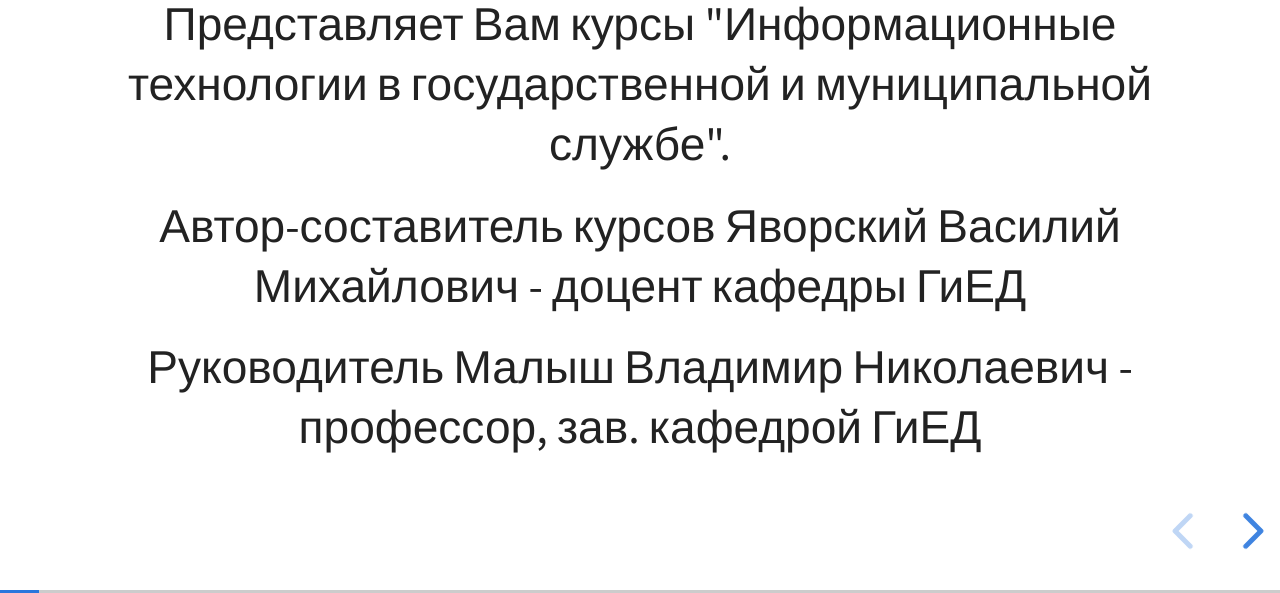
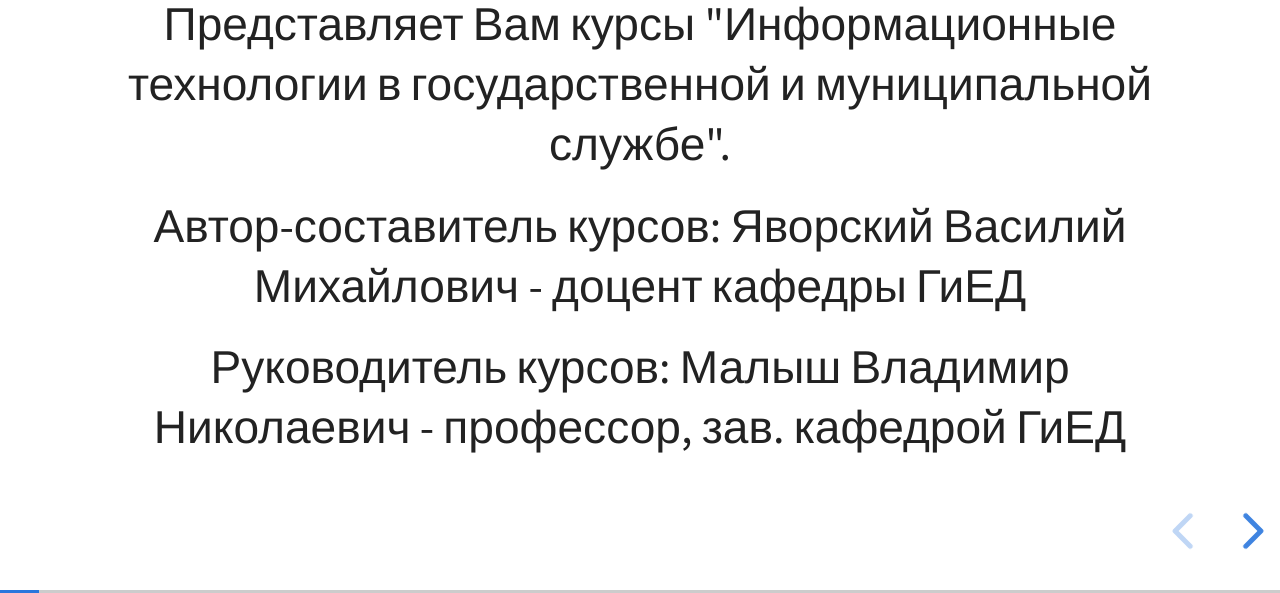
Before and after one commit to Vasilii1234/Vasilii1234.github.io, a plain HTML site: page index.html in a window 1280 px wide. Both pictures are taken after a click on the button "next slide". Shown: the part 207-800 px from the top of the page. Drawn offline with Linux system fonts and the light colour scheme.

Commit message:
Изменил цвет одного слайда. Изменил текст

```diff
--- a/index.html
+++ b/index.html
@@ -57,8 +57,8 @@
 					<p>
 						Представляет Вам курсы "Информационные технологии в государственной и муниципальной службе".
 					</p>
-                    <p>Автор-составитель курсов Яворский Василий Михайлович - доцент кафедры ГиЕД</p>
-                    <p>Руководитель Малыш Владимир Николаевич - профессор, зав. кафедрой ГиЕД</p>
+                    <p>Автор-составитель курсов: Яворский Василий Михайлович - доцент кафедры ГиЕД</p>
+                    <p>Руководитель курсов: Малыш Владимир Николаевич - профессор, зав. кафедрой ГиЕД</p>
 				</section>
 
 				<!-- Example of nested vertical slides -->
@@ -192,7 +192,7 @@
 				</section>
 
 				<section>
-					<section data-background="#FFFF00">
+					<section data-background="#FFFFFF">
 						<h2>Slide Backgrounds</h2>
 						<p>
 							Set <code>data-background="#dddddd"</code> on a slide to change the background color. All CSS color formats are supported.
```
